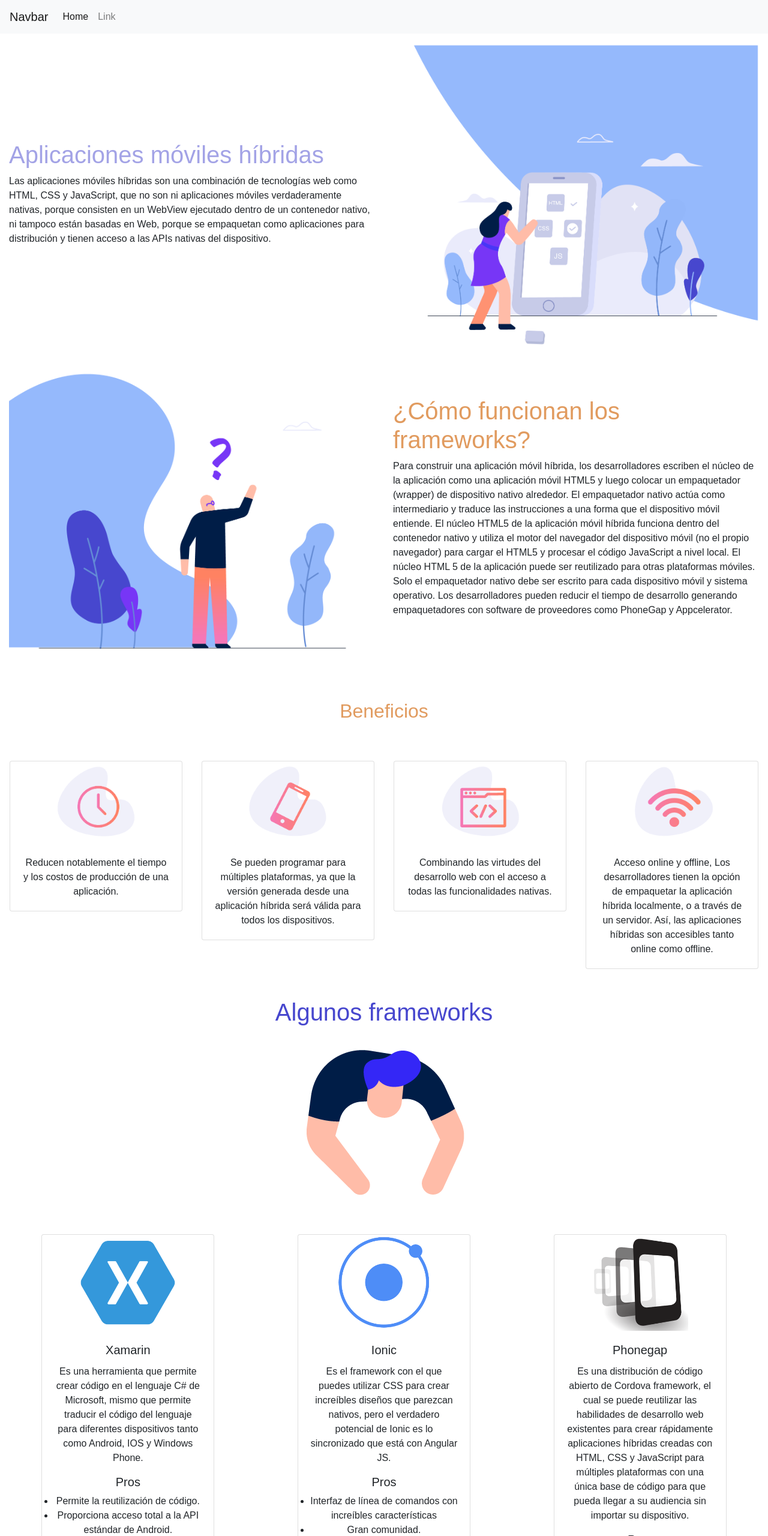
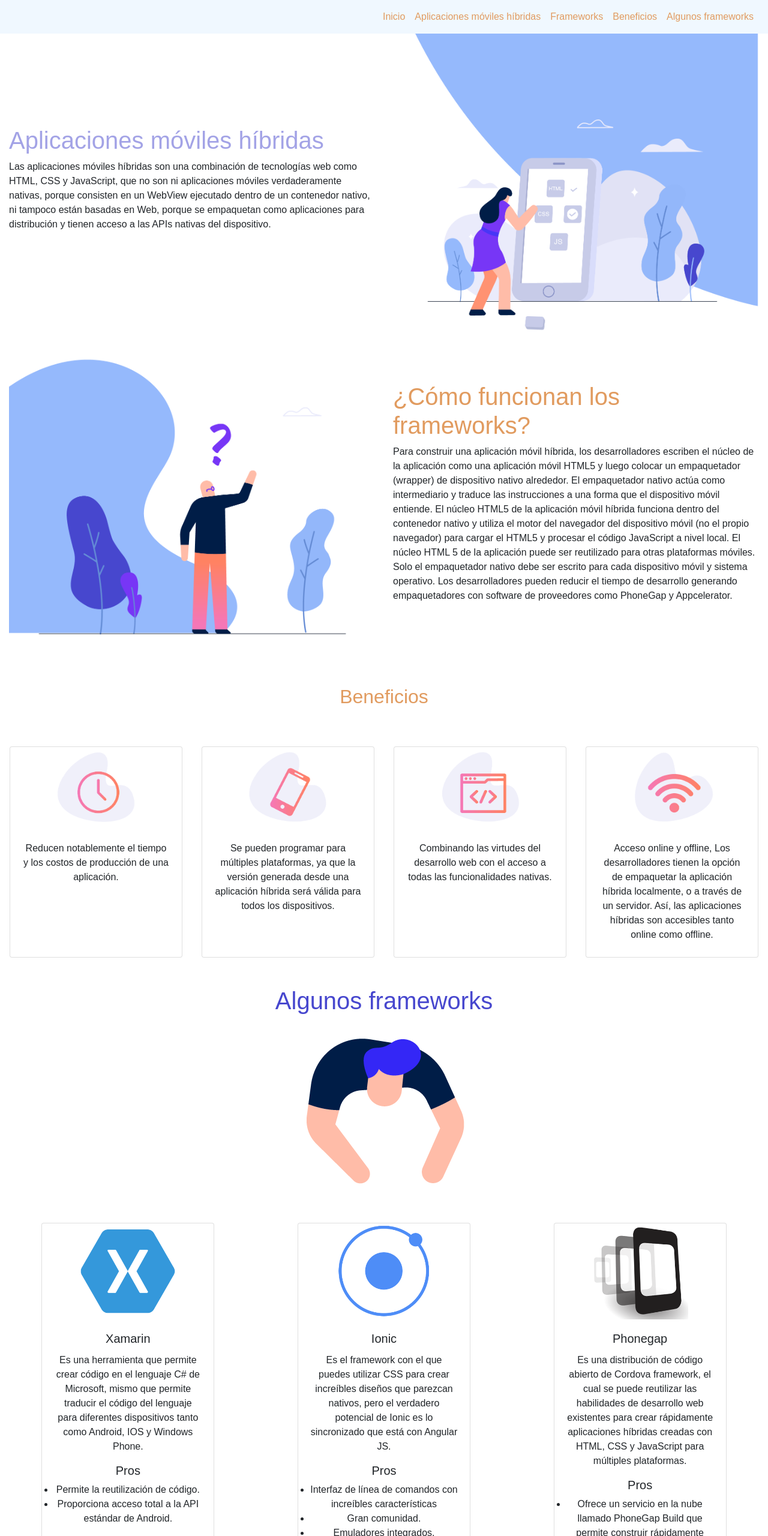
Before and after one commit to Luisk955/landingPageHybridApps, a plain HTML site: page index.html in a window 1280 px wide. Shown: the top 2560 px of the page at 60% size. Drawn offline with nearby package versions, Linux system fonts and the light colour scheme.

Commit message:
Size card fixes

```diff
--- a/index.html
+++ b/index.html
@@ -14,28 +14,36 @@
 
 <body>
     <header>
-        <nav class="navbar navbar-expand-lg navbar-light bg-light">
-            <a class="navbar-brand" href="#">Navbar</a>
+        <nav class="navbar navbar-expand-lg fixed-top  navbar-light mb-5">
             <button class="navbar-toggler" type="button" data-toggle="collapse" data-target="#navbarSupportedContent"
                 aria-controls="navbarSupportedContent" aria-expanded="false" aria-label="Toggle navigation">
                 <span class="navbar-toggler-icon"></span>
             </button>
 
-            <div class="collapse navbar-collapse" id="navbarSupportedContent">
-                <ul class="navbar-nav mr-auto">
+            <div class="collapse navbar-collapse justify-content-end" id="navbarSupportedContent">
+                <ul class="navbar-nav">
                     <li class="nav-item active">
-                        <a class="nav-link" href="#">Home <span class="sr-only">(current)</span></a>
+                        <a class="nav-link orange-text" href="#">Inicio <span class="sr-only">(current)</span></a>
                     </li>
                     <li class="nav-item">
-                        <a class="nav-link" href="#">Link</a>
+                        <a class="nav-link orange-text" href="#mobileApps">Aplicaciones móviles híbridas</a>
+                    </li>
+                    <li class="nav-item">
+                        <a class="nav-link orange-text" href="#frameworks">Frameworks</a>
+                    </li>
+                    <li class="nav-item">
+                        <a class="nav-link orange-text" href="#benefits">Beneficios</a>
+                    </li>
+                    <li class="nav-item">
+                        <a class="nav-link orange-text" href="#someFrameWorks">Algunos frameworks</a>
                     </li>
                 </ul>
             </div>
         </nav>
     </header>
 
-    <main>
-        <section id="mobileApps">
+    <main class="mt-5">
+        <section id="mobileApps" class="mt-5">
             <div class="container-fluid mt-3">
                 <div class="row">
                     <div class="col-6 text-alignment">
@@ -84,7 +92,7 @@
                 <h2 class="text-center orange-text mb-5">Beneficios</h2>
                 <div class="row mt-3">
                     <div class="col-md-3 mx-auto">
-                        <div class="card  text-center mt-3" style="width: 18rem;">
+                        <div class="card  text-center mt-3 height-card-logos" style="width: 18rem;">
                             <img class="card-img-top logo-image mx-auto d-block" src="img/iconos-02.png" alt="Card image cap">
                             <div class="card-body ">
                                 <p class="card-text">Reducen notablemente el tiempo y los costos de producción de una
@@ -93,7 +101,7 @@
                         </div>
                     </div>
                     <div class="col-md-3 mx-auto">
-                        <div class="card text-center mt-3" style="width: 18rem;">
+                        <div class="card text-center mt-3 height-card-logos" style="width: 18rem;">
                             <img class="card-img-top logo-image mx-auto d-block" src="img/iconos-03.png" alt="Card image cap">
                             <div class="card-body">
                                 <p class="card-text">Se pueden programar para múltiples plataformas, ya que la versión
@@ -102,7 +110,7 @@
                         </div>
                     </div>
                     <div class="col-md-3 mx-auto">
-                        <div class="card text-center mt-3" style="width: 18rem;">
+                        <div class="card text-center mt-3 height-card-logos" style="width: 18rem;">
                             <img class="card-img-top logo-image mx-auto d-block" src="img/iconos-04.png" alt="Card image cap">
                             <div class="card-body">
                                 <p class="card-text">Combinando las virtudes del desarrollo web con el acceso a todas
@@ -111,7 +119,7 @@
                         </div>
                     </div>
                     <div class="col-md-3 mx-auto">
-                        <div class="card text-center mt-3" style="width: 18rem;">
+                        <div class="card text-center mt-3 height-card-logos" style="width: 18rem;">
                             <img class="card-img-top logo-image mx-auto d-block" src="img/iconos-05.png" alt="Card image cap">
                             <div class="card-body">
                                 <p class="card-text">Acceso online y offline, Los desarrolladores tienen la opción de
@@ -133,7 +141,7 @@
                 </div>
                 <div class="row" id="firstRow">
                     <div class="col-md-4">
-                        <div class="card mt-5" style="width: 18rem;">
+                        <div class="card mt-5 card-framworks-size-top-row" style="width: 18rem;">
                             <img class="card-img-top logo-image mx-auto d-block" src="img/logos/xama.png" alt="Card image cap">
                             <div class="card-body">
                                 <h5 class="card-title">Xamarin</h5>
@@ -154,7 +162,7 @@
                         </div>
                     </div>
                     <div class="col-md-4">
-                        <div class="card mt-5" style="width: 18rem;">
+                        <div class="card mt-5 card-framworks-size-top-row" style="width: 18rem;">
                             <img class="card-img-top logo-image mx-auto d-block" src="img/logos/ionicLogo.png" alt="Card image cap">
                             <div class="card-body">
                                 <h5 class="card-title">Ionic</h5>
@@ -175,35 +183,33 @@
                         </div>
                     </div>
                     <div class="col-md-4">
-                        <div class="card mt-5" style="width: 18rem;">
+                        <div class="card mt-5 card-framworks-size-top-row" style="width: 18rem;">
                             <img class="card-img-top logo-image mx-auto d-block" src="img/logos/phoneG.png" alt="Card image cap">
                             <div class="card-body">
                                 <h5 class="card-title">Phonegap</h5>
                                 <p class="card-text">Es una distribución de código abierto de Cordova framework, el
                                     cual se puede reutilizar las habilidades de desarrollo web existentes para crear
                                     rápidamente aplicaciones híbridas creadas con HTML, CSS y JavaScript para múltiples
-                                    plataformas con una única base de código para que pueda llegar a su audiencia sin
-                                    importar su dispositivo.</p>
+                                    plataformas.</p>
                                 <h5>Pros</h5>
                                 <ul>
                                     <li>Ofrece un servicio en la nube llamado PhoneGap Build que permite construir
-                                        rápidamente apps móviles y compilarlas con facilidad sin necesidad de SDKs,
-                                        compiladores o hardware específico.</li>
+                                        rápidamente apps móviles y compilarlas con facilidad.</li>
                                 </ul>
                                 <h5>Cons</h5>
                                 <ul>
                                     <li>Las aplicaciones creadas con PhoneGap sólo pueden nutrirse de HTML, CSS y
-                                        Javascript. Si requieren lógica generada por otros lenguajes de programación,
-                                        deberán conseguirla de un backend a través de APIs o webservices.</li>
+                                        Javascript.</li>
                                 </ul>
                             </div>
                         </div>
                     </div>
                 </div>
-                <div class="row mt-5" id="secondRow">
+                <div class="row" id="secondRow">
                     <div class="col-md-4">
-                        <div class="card" style="width: 18rem;">
-                            <img class="card-img-top logo-image mx-auto d-block" src="img/logos/NativeScript_logo.png" alt="Card image cap">
+                        <div class="card mt-5 card-framworks-size" style="width: 18rem;">
+                            <img class="card-img-top logo-image mx-auto d-block" src="img/logos/NativeScript_logo.png"
+                                alt="Card image cap">
                             <div class="card-body">
                                 <h5 class="card-title">Native script</h5>
                                 <p class="card-text"> Permite escribir la funcionalidad de tu aplicación en JavaScript,
@@ -225,7 +231,7 @@
                     </div>
 
                     <div class="col-md-4">
-                        <div class="card mt-5" style="width: 18rem;">
+                        <div class="card mt-5 card-framworks-size" style="width: 18rem;">
                             <img class="card-img-top logo-image mx-auto d-block" src="img/logos/jquery.png" alt="Card image cap">
                             <div class="card-body">
                                 <h5 class="card-title">JQuery Mobile</h5>
@@ -249,7 +255,7 @@
                         </div>
                     </div>
                     <div class="col-md-4">
-                        <div class="card mt-5" style="width: 18rem;">
+                        <div class="card mt-5 card-framworks-size" style="width: 18rem;">
                             <img class="card-img-top logo-image mx-auto d-block" src="img/logos/react.png" alt="Card image cap">
                             <div class="card-body">
                                 <h5 class="card-title">React Native</h5>
@@ -279,12 +285,7 @@
 
     <footer>
         <img src="/img/footer.png" alt="" class="img img-responsive first-image img-footer">
-        <div class="container-fluid">
-            <div class="row text-right">
-                <h5 class="txt-footer">© Copyright 2018. All rights reserved.</h5>
-            </div>
-        </div>
-
+        <h5 class="txt-footer">© Copyright 2018. All rights reserved.</h5>
     </footer>
 
     <script src="https://code.jquery.com/jquery-3.2.1.slim.min.js" integrity="sha384-KJ3o2DKtIkvYIK3UENzmM7KCkRr/rE9/Qpg6aAZGJwFDMVNA/GpGFF93hXpG5KkN"
--- a/main.css
+++ b/main.css
@@ -4,32 +4,60 @@
     margin: 0px;
 }
 
-.first-image{
+
+.img-footer {
+    position: relative;
+}
+
+.orange-text {
+    color: #e19b5f !important;
+}
+
+.blue-purple-text {
+    color: #a3a3e6 !important;
+}
+
+.blue-text {
+    color: #4747ce;
+}
+
+.logo-image {
+    max-width: 10em;
+}
+
+.text-alignment {
+    align-self: center;
+}
+
+.card {
+    margin: 0 auto;
+}
+
+.navbar-link {
+    color: #4747ce;
+}
+
+.first-image {
     max-width: 100% !important;
 }
 
-.img-footer{
-    position: relative;
+.navbar-light {
+    background-color: aliceblue;
 }
 
-.orange-text{
-    color: #e19b5f;
+.height-card-logos {
+    height: 22em;
 }
 
-.blue-purple-text{
-    color: #a3a3e6;
+.card-framworks-size-top-row {
+    height: 45em;
 }
 
-.blue-text{
-    color: #4747ce;
-}
-.logo-image{
-    max-width: 10em;
+.card-framworks-size {
+    height: 55em;
 }
 
-.text-alignment{
-    align-self: center;
+.text-footer {
+    position: absolute;
+    z-index: 2;
 }
-.card{
-    margin: 0 auto;
-}
```
